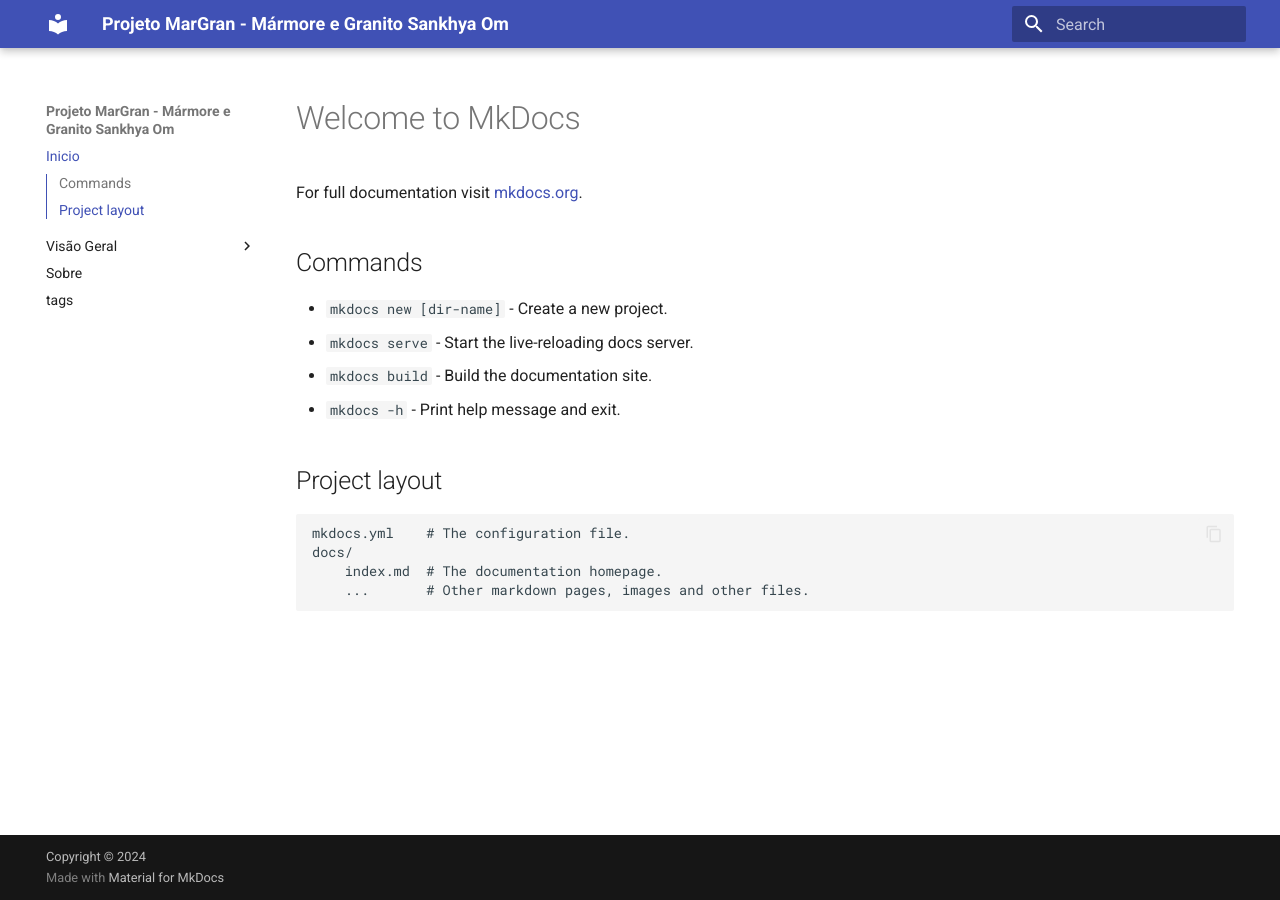
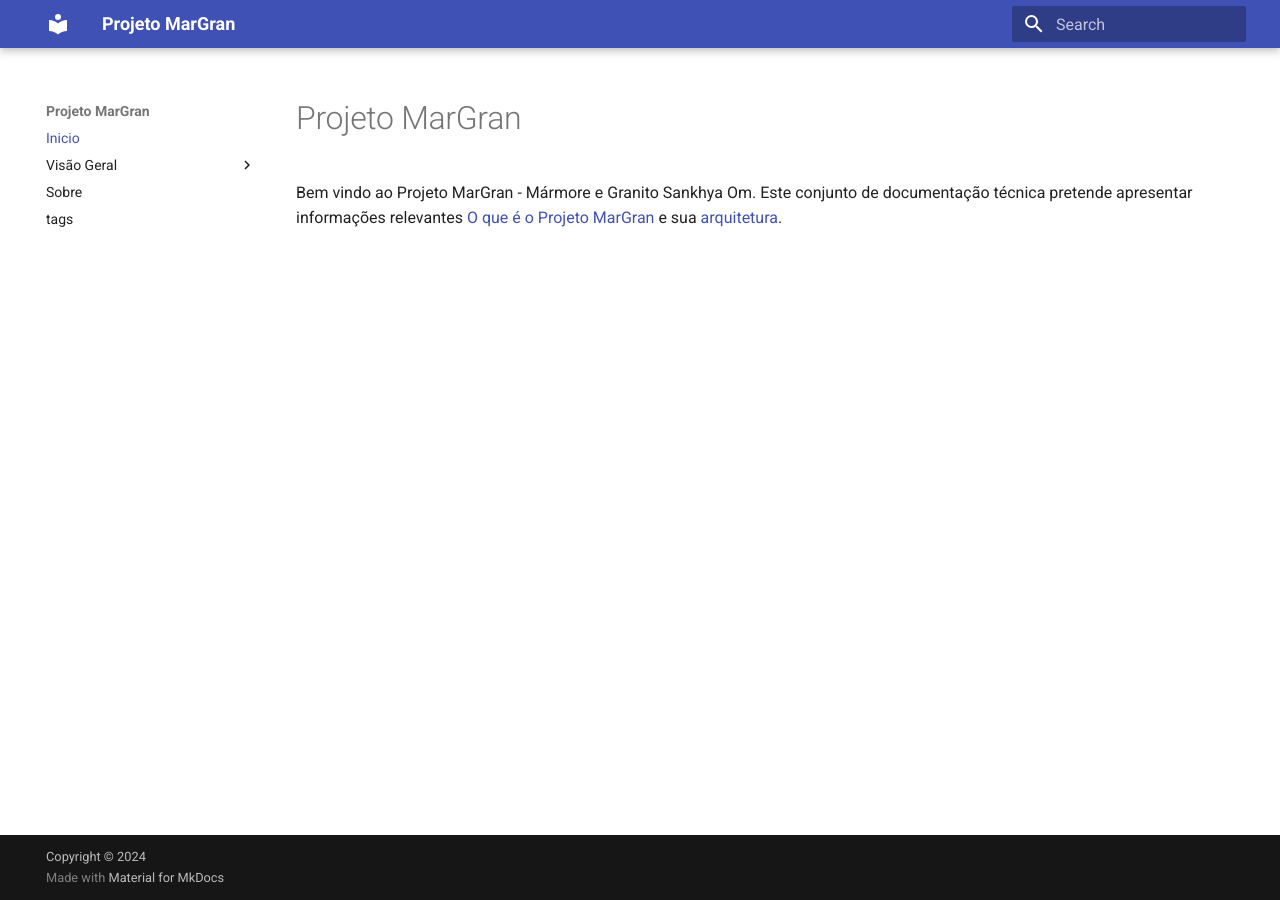
Before and after one commit to cbmsoft/margrandocs, an MkDocs documentation site: the page built from docs/index.md, in a window 1280 px wide. Built offline with MkDocs 1.6.1 and Material for MkDocs 9.7.7, drawn with Linux system fonts in a browser that asks for light colours.

Commit message:
docs: pagina inicial

```diff
--- a/docs/index.md
+++ b/docs/index.md
@@ -1,17 +1,10 @@
-# Welcome to MkDocs
+---
+id: index
+title: 'Projeto Margran'
+description: Boas vindas ao projeto.
+authors:
+    - Cassio Menezes
+---
+# Projeto MarGran
 
-For full documentation visit [mkdocs.org](https://www.mkdocs.org).
-
-## Commands
-
-* `mkdocs new [dir-name]` - Create a new project.
-* `mkdocs serve` - Start the live-reloading docs server.
-* `mkdocs build` - Build the documentation site.
-* `mkdocs -h` - Print help message and exit.
-
-## Project layout
-
-    mkdocs.yml    # The configuration file.
-    docs/
-        index.md  # The documentation homepage.
-        ...       # Other markdown pages, images and other files.
+Bem vindo ao Projeto MarGran - Mármore e Granito Sankhya Om. Este conjunto de documentação técnica pretende apresentar informações relevantes [O que é o Projeto MarGran](./overview/what-is-margran.md) e sua [arquitetura](./overview/architectures-overview.md).
--- a/mkdocs.yml
+++ b/mkdocs.yml
@@ -1,5 +1,5 @@
 # Site information
-site_name: Projeto MarGran - Mármore e Granito Sankhya Om
+site_name: Projeto MarGran
 site_author: Cassio Menezes
 
 # Copyright
```
Also changed, not shown: docs/tags.md (+5 -0 lines).
